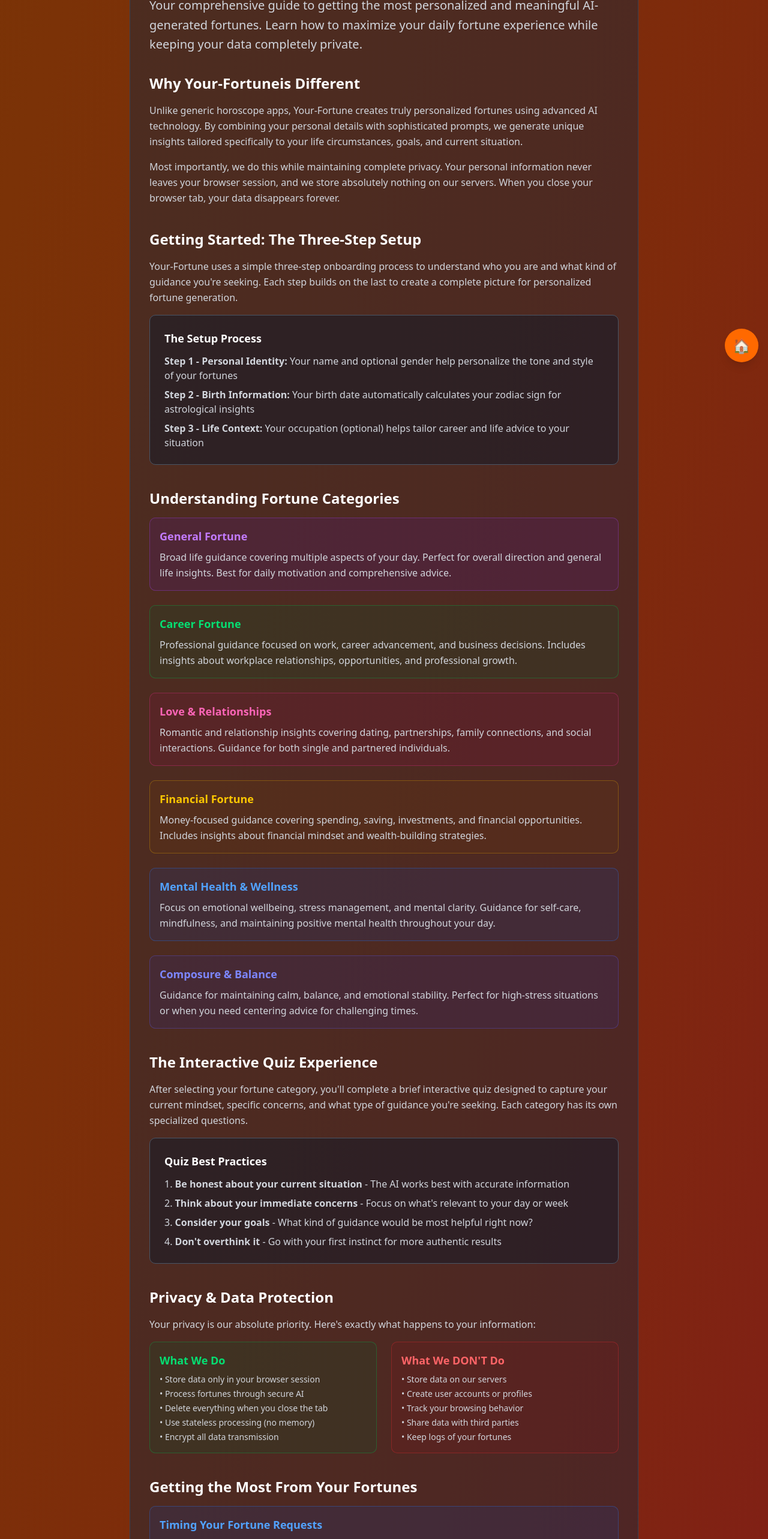
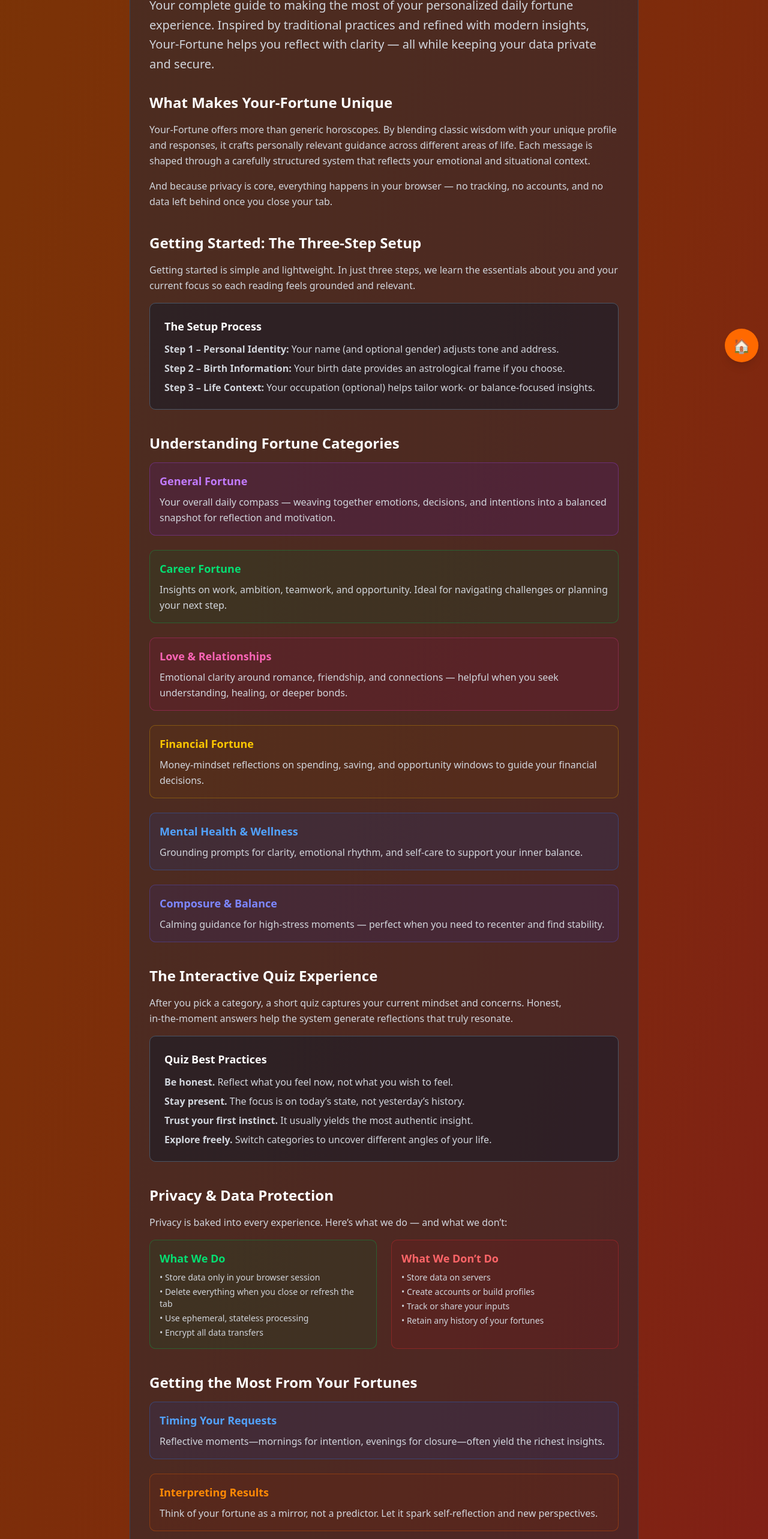
Before and after one commit to LeConsulat2/fortune-final, a Next.js app: page /use-guide in a window 1280 px wide. Shown: the part 180-2746 px from the top of the page at 60% size. Built offline with nearby package versions, Linux system fonts and the light colour scheme.

Commit message:
Update page.tsx

```diff
--- a/app/(content)/use-guide/page.tsx
+++ b/app/(content)/use-guide/page.tsx
@@ -1,194 +1,184 @@
+//app/(content)/use-guide/page.tsx
+
 export const metadata = {
-  title: 'Your-Fortune User Guide 2025 | Your Daily AI Fortune Experience',
+  title: 'Your-Fortune User Guide 2025 | Your Daily Fortune Experience',
   description:
-    'Complete guide to using Your-Fortune for personalized AI-generated daily fortunes. Learn about privacy, categories, and maximizing your fortune experience.',
+    'Complete guide to using Your‑Fortune for personalized daily fortunes. Learn about privacy, category selection, and maximizing your reflective experience.',
 };
 
 export default function FortuneUserGuidePage() {
   return (
     <main className="prose prose-invert max-w-4xl mx-auto p-6 text-gray-100">
       <div className="bg-gray-800/50 rounded-lg p-8 border border-gray-700">
+        {/* — Intro */}
         <h1 className="text-4xl font-bold text-white mb-6">
-          Your-Fortune User Guide 2025
+          Your‑Fortune User Guide 2025
         </h1>
         <p className="text-xl text-gray-300 mb-8 leading-relaxed">
-          Your comprehensive guide to getting the most personalized and
-          meaningful AI-generated fortunes. Learn how to maximize your daily
-          fortune experience while keeping your data completely private.
+          Your complete guide to making the most of your personalized daily
+          fortune experience. Inspired by traditional practices and refined with
+          modern insights, Your‑Fortune helps you reflect with clarity — all
+          while keeping your data private and secure.
         </p>
 
+        {/* — What Makes It Unique */}
         <section className="mb-10">
           <h2 className="text-2xl font-semibold text-white mb-4">
-            Why Your-Fortuneis Different
+            What Makes Your‑Fortune Unique
           </h2>
           <p className="text-gray-300 leading-relaxed mb-4">
-            Unlike generic horoscope apps, Your-Fortune creates truly
-            personalized fortunes using advanced AI technology. By combining
-            your personal details with sophisticated prompts, we generate unique
-            insights tailored specifically to your life circumstances, goals,
-            and current situation.
+            Your‑Fortune offers more than generic horoscopes. By blending
+            classic wisdom with your unique profile and responses, it crafts
+            personally relevant guidance across different areas of life. Each
+            message is shaped through a carefully structured system that
+            reflects your emotional and situational context.
           </p>
-          <p className="text-gray-300 leading-relaxed mb-4">
-            Most importantly, we do this while maintaining complete privacy.
-            Your personal information never leaves your browser session, and we
-            store absolutely nothing on our servers. When you close your browser
-            tab, your data disappears forever.
+          <p className="text-gray-300 leading-relaxed">
+            And because privacy is core, everything happens in your browser — no
+            tracking, no accounts, and no data left behind once you close your
+            tab.
           </p>
         </section>
 
+        {/* — Three‑Step Setup */}
         <section className="mb-10">
           <h2 className="text-2xl font-semibold text-white mb-4">
-            Getting Started: The Three-Step Setup
+            Getting Started: The Three‑Step Setup
           </h2>
           <p className="text-gray-300 leading-relaxed mb-4">
-            Your-Fortune uses a simple three-step onboarding process to
-            understand who you are and what kind of guidance you&apos;re
-            seeking. Each step builds on the last to create a complete picture
-            for personalized fortune generation.
+            Getting started is simple and lightweight. In just three steps, we
+            learn the essentials about you and your current focus so each
+            reading feels grounded and relevant.
           </p>
-
           <div className="bg-gray-900/50 p-6 rounded-lg border border-gray-600 mb-6">
             <h3 className="text-lg font-semibold text-white mb-3">
               The Setup Process
             </h3>
             <ul className="space-y-2 text-gray-300">
               <li>
-                <strong>Step 1 - Personal Identity:</strong> Your name and
-                optional gender help personalize the tone and style of your
-                fortunes
+                <strong>Step 1 – Personal Identity:</strong> Your name (and
+                optional gender) adjusts tone and address.
               </li>
               <li>
-                <strong>Step 2 - Birth Information:</strong> Your birth date
-                automatically calculates your zodiac sign for astrological
-                insights
+                <strong>Step 2 – Birth Information:</strong> Your birth date
+                provides an astrological frame if you choose.
               </li>
               <li>
-                <strong>Step 3 - Life Context:</strong> Your occupation
-                (optional) helps tailor career and life advice to your situation
+                <strong>Step 3 – Life Context:</strong> Your occupation
+                (optional) helps tailor work‑ or balance‑focused insights.
               </li>
             </ul>
           </div>
         </section>
 
+        {/* — Categories */}
         <section className="mb-10">
           <h2 className="text-2xl font-semibold text-white mb-4">
             Understanding Fortune Categories
           </h2>
-
           <div className="space-y-6">
             <div className="bg-purple-900/20 p-4 rounded-lg border border-purple-500/30">
               <h3 className="text-lg font-semibold text-purple-400 mb-2">
                 General Fortune
               </h3>
               <p className="text-gray-300 leading-relaxed">
-                Broad life guidance covering multiple aspects of your day.
-                Perfect for overall direction and general life insights. Best
-                for daily motivation and comprehensive advice.
+                Your overall daily compass — weaving together emotions,
+                decisions, and intentions into a balanced snapshot for
+                reflection and motivation.
               </p>
             </div>
-
             <div className="bg-green-900/20 p-4 rounded-lg border border-green-500/30">
               <h3 className="text-lg font-semibold text-green-400 mb-2">
                 Career Fortune
               </h3>
               <p className="text-gray-300 leading-relaxed">
-                Professional guidance focused on work, career advancement, and
-                business decisions. Includes insights about workplace
-                relationships, opportunities, and professional growth.
+                Insights on work, ambition, teamwork, and opportunity. Ideal for
+                navigating challenges or planning your next step.
               </p>
             </div>
-
             <div className="bg-pink-900/20 p-4 rounded-lg border border-pink-500/30">
               <h3 className="text-lg font-semibold text-pink-400 mb-2">
                 Love & Relationships
               </h3>
               <p className="text-gray-300 leading-relaxed">
-                Romantic and relationship insights covering dating,
-                partnerships, family connections, and social interactions.
-                Guidance for both single and partnered individuals.
+                Emotional clarity around romance, friendship, and connections —
+                helpful when you seek understanding, healing, or deeper bonds.
               </p>
             </div>
-
             <div className="bg-yellow-900/20 p-4 rounded-lg border border-yellow-500/30">
               <h3 className="text-lg font-semibold text-yellow-400 mb-2">
                 Financial Fortune
               </h3>
               <p className="text-gray-300 leading-relaxed">
-                Money-focused guidance covering spending, saving, investments,
-                and financial opportunities. Includes insights about financial
-                mindset and wealth-building strategies.
+                Money‑mindset reflections on spending, saving, and opportunity
+                windows to guide your financial decisions.
               </p>
             </div>
-
             <div className="bg-blue-900/20 p-4 rounded-lg border border-blue-500/30">
               <h3 className="text-lg font-semibold text-blue-400 mb-2">
                 Mental Health & Wellness
               </h3>
               <p className="text-gray-300 leading-relaxed">
-                Focus on emotional wellbeing, stress management, and mental
-                clarity. Guidance for self-care, mindfulness, and maintaining
-                positive mental health throughout your day.
+                Grounding prompts for clarity, emotional rhythm, and self‑care
+                to support your inner balance.
               </p>
             </div>
-
             <div className="bg-indigo-900/20 p-4 rounded-lg border border-indigo-500/30">
               <h3 className="text-lg font-semibold text-indigo-400 mb-2">
                 Composure & Balance
               </h3>
               <p className="text-gray-300 leading-relaxed">
-                Guidance for maintaining calm, balance, and emotional stability.
-                Perfect for high-stress situations or when you need centering
-                advice for challenging times.
+                Calming guidance for high‑stress moments — perfect when you need
+                to recenter and find stability.
               </p>
             </div>
           </div>
         </section>
 
+        {/* — Quiz Experience */}
         <section className="mb-10">
           <h2 className="text-2xl font-semibold text-white mb-4">
             The Interactive Quiz Experience
           </h2>
           <p className="text-gray-300 leading-relaxed mb-4">
-            After selecting your fortune category, you&apos;ll complete a brief
-            interactive quiz designed to capture your current mindset, specific
-            concerns, and what type of guidance you&apos;re seeking. Each
-            category has its own specialized questions.
+            After you pick a category, a short quiz captures your current
+            mindset and concerns. Honest, in‑the‑moment answers help the system
+            generate reflections that truly resonate.
           </p>
-
           <div className="bg-gray-900/50 p-6 rounded-lg border border-gray-600 mb-6">
             <h3 className="text-lg font-semibold text-white mb-3">
               Quiz Best Practices
             </h3>
             <ol className="space-y-2 text-gray-300">
               <li>
-                1. <strong>Be honest about your current situation</strong> - The
-                AI works best with accurate information
+                <strong>Be honest.</strong> Reflect what you feel now, not what
+                you wish to feel.
               </li>
               <li>
-                2. <strong>Think about your immediate concerns</strong> - Focus
-                on what&apos;s relevant to your day or week
+                <strong>Stay present.</strong> The focus is on today’s state,
+                not yesterday’s history.
               </li>
               <li>
-                3. <strong>Consider your goals</strong> - What kind of guidance
-                would be most helpful right now?
+                <strong>Trust your first instinct.</strong> It usually yields
+                the most authentic insight.
               </li>
               <li>
-                4. <strong>Don&apos;t overthink it</strong> - Go with your first
-                instinct for more authentic results
+                <strong>Explore freely.</strong> Switch categories to uncover
+                different angles of your life.
               </li>
             </ol>
           </div>
         </section>
 
+        {/* — Privacy */}
         <section className="mb-10">
           <h2 className="text-2xl font-semibold text-white mb-4">
             Privacy & Data Protection
           </h2>
           <p className="text-gray-300 leading-relaxed mb-4">
-            Your privacy is our absolute priority. Here&apos;s exactly what
-            happens to your information:
+            Privacy is baked into every experience. Here’s what we do — and what
+            we don’t:
           </p>
-
           <div className="grid md:grid-cols-2 gap-6">
             <div className="bg-green-900/20 p-4 rounded-lg border border-green-500/30">
               <h3 className="text-lg font-semibold text-green-400 mb-2">
@@ -196,169 +186,151 @@ export default function FortuneUserGuidePage() {
               </h3>
               <ul className="space-y-1 text-gray-300 text-sm">
                 <li>• Store data only in your browser session</li>
-                <li>• Process fortunes through secure AI</li>
-                <li>• Delete everything when you close the tab</li>
-                <li>• Use stateless processing (no memory)</li>
-                <li>• Encrypt all data transmission</li>
+                <li>• Delete everything when you close or refresh the tab</li>
+                <li>• Use ephemeral, stateless processing</li>
+                <li>• Encrypt all data transfers</li>
               </ul>
             </div>
-
             <div className="bg-red-900/20 p-4 rounded-lg border border-red-500/30">
               <h3 className="text-lg font-semibold text-red-400 mb-2">
-                What We DON&apos;T Do
+                What We Don’t Do
               </h3>
               <ul className="space-y-1 text-gray-300 text-sm">
-                <li>• Store data on our servers</li>
-                <li>• Create user accounts or profiles</li>
-                <li>• Track your browsing behavior</li>
-                <li>• Share data with third parties</li>
-                <li>• Keep logs of your fortunes</li>
+                <li>• Store data on servers</li>
+                <li>• Create accounts or build profiles</li>
+                <li>• Track or share your inputs</li>
+                <li>• Retain any history of your fortunes</li>
               </ul>
             </div>
           </div>
         </section>
 
+        {/* — Optimization Tips */}
         <section className="mb-10">
           <h2 className="text-2xl font-semibold text-white mb-4">
             Getting the Most From Your Fortunes
           </h2>
-
           <div className="space-y-6">
             <div className="bg-blue-900/20 p-4 rounded-lg border border-blue-500/30">
               <h3 className="text-lg font-semibold text-blue-400 mb-2">
-                Timing Your Fortune Requests
+                Timing Your Requests
               </h3>
               <p className="text-gray-300 leading-relaxed">
-                For best results, generate your fortune when you have a few
-                minutes to reflect. Morning sessions work well for daily
-                guidance, while evening sessions can help process the day&apos;s
-                events and prepare for tomorrow.
+                Reflective moments—mornings for intention, evenings for
+                closure—often yield the richest insights.
               </p>
             </div>
-
             <div className="bg-orange-900/20 p-4 rounded-lg border border-orange-500/30">
               <h3 className="text-lg font-semibold text-orange-400 mb-2">
-                Interpreting Your Results
+                Interpreting Results
               </h3>
               <p className="text-gray-300 leading-relaxed">
-                Remember that fortunes are guidance tools, not absolute
-                predictions. Use them as inspiration for self-reflection and
-                decision-making. The AI combines your personal information with
-                wisdom traditions to offer relevant insights.
+                Think of your fortune as a mirror, not a predictor. Let it spark
+                self‑reflection and new perspectives.
               </p>
             </div>
-
             <div className="bg-purple-900/20 p-4 rounded-lg border border-purple-500/30">
               <h3 className="text-lg font-semibold text-purple-400 mb-2">
-                Frequency and Variety
+                Multiple Categories
               </h3>
               <p className="text-gray-300 leading-relaxed">
-                Try different categories based on what&apos;s most relevant to
-                your current situation. You might use Career fortunes on
-                weekdays, Love fortunes when relationship questions arise, and
-                General fortunes for overall life guidance.
+                Life shifts—switch categories throughout the week to stay
+                attuned to changing needs.
               </p>
             </div>
           </div>
         </section>
 
+        {/* — Technical & Troubleshooting */}
         <section className="mb-10">
           <h2 className="text-2xl font-semibold text-white mb-4">
             Technical Requirements & Troubleshooting
           </h2>
           <p className="text-gray-300 leading-relaxed mb-4">
-            Your-Fortune works on all modern browsers and devices. Here&apos;s
-            what you need to know:
+            Your‑Fortune is lightweight and browser‑friendly. Here’s what you’ll
+            need:
           </p>
-
           <div className="bg-gray-900/50 p-6 rounded-lg border border-gray-600 mb-6">
             <h3 className="text-lg font-semibold text-white mb-3">
               System Requirements
             </h3>
             <ul className="space-y-2 text-gray-300">
-              <li>• Modern web browser (Chrome, Firefox, Safari, Edge)</li>
+              <li>• Modern browser (Chrome, Firefox, Safari, Edge)</li>
               <li>• JavaScript enabled</li>
-              <li>• Stable internet connection for fortune generation</li>
-              <li>• Session storage enabled (default in all browsers)</li>
+              <li>• Internet connection for prompt processing</li>
+              <li>• Session storage enabled</li>
             </ul>
           </div>
-
           <div className="bg-yellow-900/20 p-4 rounded-lg border border-yellow-500/30">
             <h3 className="text-lg font-semibold text-yellow-400 mb-2">
-              Common Issues & Solutions
+              Common Issues & Fixes
             </h3>
             <ul className="space-y-1 text-gray-300 text-sm">
               <li>
-                • <strong>Fortune not loading:</strong> Check internet
-                connection and refresh
+                • <strong>Fortune not loading:</strong> Check connection and
+                refresh
               </li>
               <li>
-                • <strong>Quiz not saving:</strong> Ensure JavaScript is enabled
+                • <strong>Quiz not saving:</strong> Ensure JavaScript is on
               </li>
               <li>
-                • <strong>Starting over:</strong> Simply refresh the page or
-                close/reopen tab
+                • <strong>Need a reset:</strong> Refresh or reopen the tab
               </li>
               <li>
-                • <strong>Mobile issues:</strong> Try switching to desktop for
-                complex quizzes
+                • <strong>Mobile layout quirks:</strong> Try desktop for complex
+                quizzes
               </li>
             </ul>
           </div>
         </section>
 
+        {/* — AI Mechanics */}
         <section className="mb-10">
           <h2 className="text-2xl font-semibold text-white mb-4">
-            Understanding the AI Behind Your Fortunes
+            How It Works Behind the Scenes
           </h2>
           <p className="text-gray-300 leading-relaxed mb-4">
-            Your-Fortune combines the quiz answers + sophisitcated prompts that
-            allows AI model to dynamically give user a meaningful fortunes and
-            insights for the day. The AI combines your personal information with
-            carefully crafted prompts that incorporate wisdom from various
-            traditions, psychological insights, and practical life guidance.
+            Behind the scenes, Your‑Fortune interprets your quiz responses
+            through thoughtfully designed prompts, producing reflections that
+            feel both personal and grounded — all without ever storing your
+            data.
           </p>
-
           <div className="bg-gray-900/50 p-6 rounded-lg border border-gray-600 mb-6">
             <h3 className="text-lg font-semibold text-white mb-3">
-              How the AI Creates Your Fortune
+              Process Overview
             </h3>
             <ol className="space-y-2 text-gray-300">
               <li>
-                1. <strong>Processes your profile</strong> - Name, age, zodiac,
-                occupation
+                <strong>Profile Build:</strong> Birth date, zodiac, occupation
               </li>
               <li>
-                2. <strong>Analyzes your quiz responses</strong> - Current
-                concerns and goals
+                <strong>Response Analysis:</strong> Mindset, concerns, goals
               </li>
               <li>
-                3. <strong>Applies category-specific prompts</strong> -
-                Specialized guidance frameworks
+                <strong>Category Logic:</strong> Applies tailored prompt
+                framework
               </li>
               <li>
-                4. <strong>Generates personalized content</strong> - Unique
-                advice just for you
+                <strong>Fortune Generation:</strong> Context‑aware,
+                human‑sounding insight
               </li>
               <li>
-                5. <strong>Formats for readability</strong> - Clear, actionable
-                guidance
+                <strong>Delivery:</strong> Clear, actionable language presented
+                in‑browser
               </li>
             </ol>
           </div>
         </section>
 
+        {/* — Call to Action */}
         <section className="mb-8">
           <h2 className="text-2xl font-semibold text-white mb-4">
             Ready to Discover Your Fortune?
           </h2>
           <p className="text-gray-300 leading-relaxed mb-6">
-            Start your journey with Your-Fortune today. Our AI-powered system
-            will create a personalized fortune experience that respects your
-            privacy while delivering meaningful insights. Choose your path and
-            begin your fortune adventure.
+            Begin your journey today. Choose a category, answer honestly, and
+            receive a reflection crafted just for this moment.
           </p>
-
           <div className="text-center">
             <a
               href="/start/step-1-personal-info"
@@ -369,16 +341,16 @@ export default function FortuneUserGuidePage() {
           </div>
         </section>
 
+        {/* — Disclaimer */}
         <section className="mb-8">
           <h2 className="text-2xl font-semibold text-white mb-4">
             Important Disclaimer
           </h2>
           <p className="text-gray-300 leading-relaxed text-sm">
-            Your-Fortune is designed for entertainment and self-reflection
-            purposes. Our AI-generated fortunes should not be considered
-            professional advice for medical, legal, financial, or other serious
-            life decisions. Always consult qualified professionals for important
-            matters affecting your health, finances, or legal situation.
+            Your‑Fortune is designed for self‑reflection and light
+            entertainment. It is not a substitute for professional advice in
+            medical, legal, financial, or other serious matters. Always consult
+            a qualified expert for important life decisions.
           </p>
         </section>
       </div>
```
